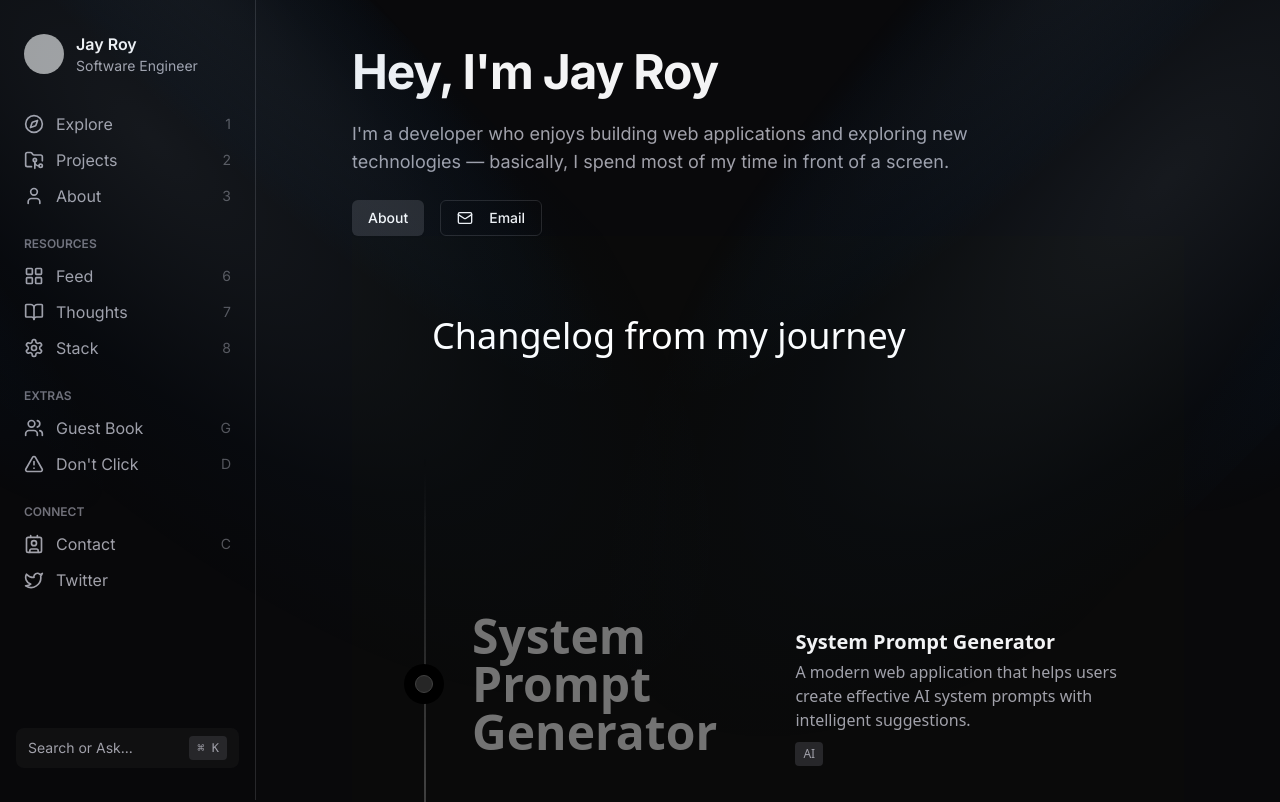
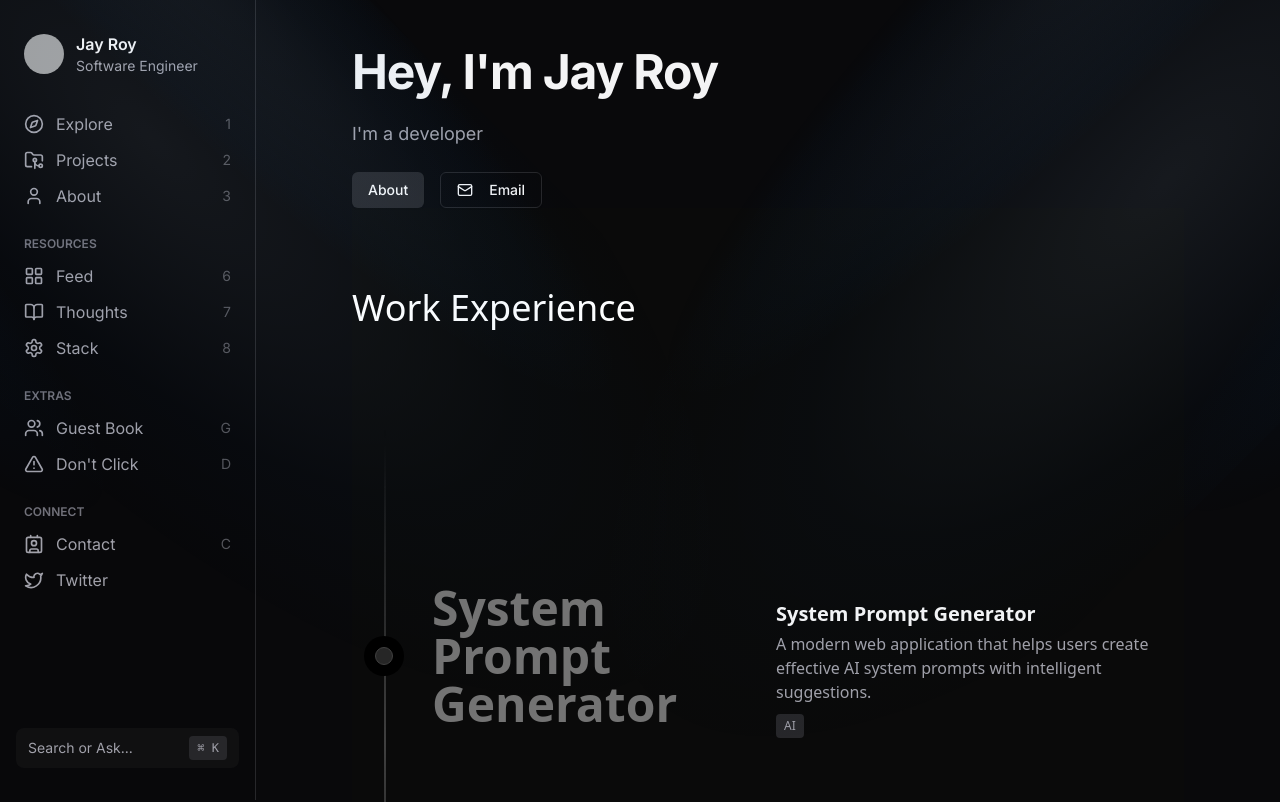
Before and after one commit to Jayyk09/portfolio, a Next.js app: page / in a window 1280 px wide. Shown: the top 802 px of the page. Built offline with nearby package versions, Linux system fonts and the light colour scheme; grey boxes are pictures that could not be loaded.

Commit message:
formatted dashboard

```diff
--- a/src/app/dashboard/page.tsx
+++ b/src/app/dashboard/page.tsx
@@ -1,52 +1,18 @@
-import { AppSidebar } from "@/components/app-sidebar"
-import {
-  Breadcrumb,
-  BreadcrumbItem,
-  BreadcrumbLink,
-  BreadcrumbList,
-  BreadcrumbPage,
-  BreadcrumbSeparator,
-} from "@/components/ui/breadcrumb"
-import { Separator } from "@/components/ui/separator"
-import {
-  SidebarInset,
-  SidebarProvider,
-  SidebarTrigger,
-} from "@/components/ui/sidebar"
+import { Sidebar } from "@/components/sidebar"
+
 
 export default function Page() {
   return (
-    <SidebarProvider>
-      <AppSidebar />
-      <SidebarInset>
-        <header className="flex h-16 shrink-0 items-center gap-2 border-b px-4">
-          <SidebarTrigger className="-ml-1" />
-          <Separator orientation="vertical" className="mr-2 h-4" />
-          <Breadcrumb>
-            <BreadcrumbList>
-              <BreadcrumbItem className="hidden md:block">
-                <BreadcrumbLink href="#">components</BreadcrumbLink>
-              </BreadcrumbItem>
-              <BreadcrumbSeparator className="hidden md:block" />
-              <BreadcrumbItem className="hidden md:block">
-                <BreadcrumbLink href="#">ui</BreadcrumbLink>
-              </BreadcrumbItem>
-              <BreadcrumbSeparator className="hidden md:block" />
-              <BreadcrumbItem>
-                <BreadcrumbPage>button.tsx</BreadcrumbPage>
-              </BreadcrumbItem>
-            </BreadcrumbList>
-          </Breadcrumb>
-        </header>
-        <div className="flex flex-1 flex-col gap-4 p-4">
-          <div className="grid auto-rows-min gap-4 md:grid-cols-3">
-            <div className="aspect-video rounded-xl bg-muted/50" />
+    <div className="flex min-h-screen">
+      <Sidebar />
+      <div className="flex flex-1 flex-col gap-4 p-4">
+        <div className="grid auto-rows-min gap-4 md:grid-cols-3">
+          <div className="aspect-video rounded-xl bg-muted/50" />
             <div className="aspect-video rounded-xl bg-muted/50" />
             <div className="aspect-video rounded-xl bg-muted/50" />
           </div>
           <div className="min-h-[100vh] flex-1 rounded-xl bg-muted/50 md:min-h-min" />
         </div>
-      </SidebarInset>
-    </SidebarProvider>
+    </div>
   )
 }
--- a/src/app/page.tsx
+++ b/src/app/page.tsx
@@ -17,8 +17,7 @@ export default function Home() {
               <br />
             </h1>
             <p className="text-lg text-zinc-400 max-w-2xl">
-              I&apos;m a developer who enjoys building web applications and exploring new technologies — basically, I
-              spend most of my time in front of a screen.
+              I&apos;m a developer
             </p>
             <div className="flex gap-4">
               <Button variant="secondary">About</Button>
--- a/src/components/ui/timeline.tsx
+++ b/src/components/ui/timeline.tsx
@@ -34,12 +34,12 @@ export const Timeline = ({ data }: { data: TimelineEntry[] }) => {
 
   return (
     <div
-      className="w-full bg-white dark:bg-neutral-950 font-sans md:px-10"
+      className="w-full bg-white dark:bg-neutral-950 font-sans"
       ref={containerRef}
     >
-      <div className="max-w-7xl mx-auto py-20 px-4 md:px-8 lg:px-10">
+      <div className="max-w-7xl mx-auto py-20">
         <h2 className="text-lg md:text-4xl mb-4 text-black dark:text-white max-w-4xl">
-          Changelog from my journey
+          Work Experience
         </h2>
       </div>
 
@@ -58,7 +58,7 @@ export const Timeline = ({ data }: { data: TimelineEntry[] }) => {
               </h3>
             </div>
 
-            <div className="relative pl-20 pr-4 md:pl-4 w-full">
+            <div className="relative w-full">
               <h3 className="md:hidden block text-2xl mb-4 text-left font-bold text-neutral-500 dark:text-neutral-500">
                 {item.title}
               </h3>
```
